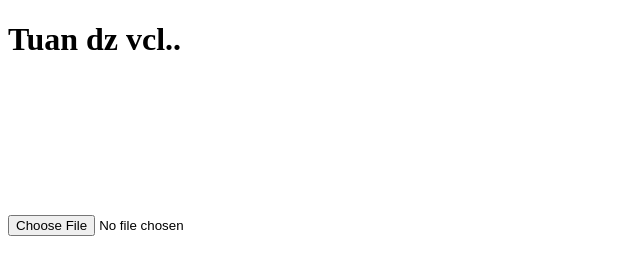
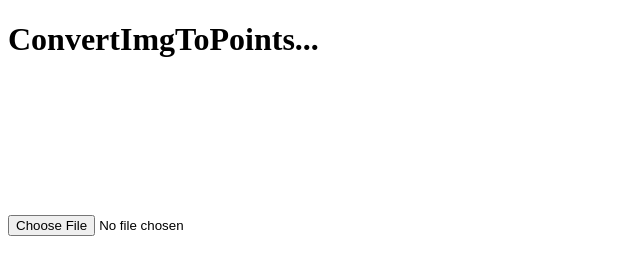
Before and after one commit to Tuanla030799/convertImgToPoints, a plain HTML site: page index.html in a window 1280 px wide. Shown: the whole page, without its empty margins (0-640 px from the left). Drawn offline with Linux system fonts and the light colour scheme.

Commit message:
update: title text

```diff
--- a/index.html
+++ b/index.html
@@ -7,7 +7,7 @@
     <title>Convert-Img</title>
 </head>
 <body>
-    <h1>Tuan dz vcl..</h1>
+    <h1>ConvertImgToPoints...</h1>
     <input type="file" name="picture" id="">
     <canvas id="preview"></canvas>
     <pre id="ascii" style="font-family: monospace;"> </pre>
```
